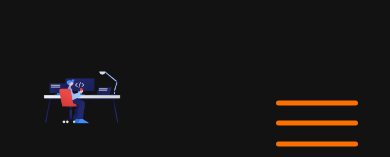
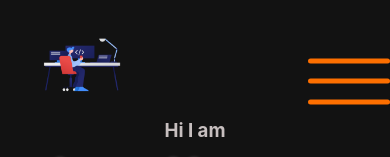
Before and after one commit to JesusVS760/website-program, a React (Vite) app: page / in a window 390 px wide. Shown: the top 157 px of the page. Built offline with nearby package versions, Linux system fonts and the light colour scheme.

Commit message:
hamburger menu

```diff
--- a/src/components/Navbar.css
+++ b/src/components/Navbar.css
@@ -92,7 +92,7 @@ a {
   }
   .off-screen-menu {
     display: block;
-    background-color: gray;
+    background-color: #1d1a1a;
     height: 100vh;
     width: 100%;
     max-width: 450px;
@@ -107,7 +107,15 @@ a {
     transition: 0.3s ease;
   }
   .off-screen-menu.active {
+    display: flex;
+    align-items: start;
+    justify-content: center;
+    flex-direction: column;
     right: 0;
+  }
+  .off-screen-menu.active a {
+    font-size: 1.5rem;
+    margin-left: 20px;
   }
   nav {
     padding: 1rem;
@@ -129,6 +137,7 @@ a {
     top: 50%;
     transform: translate(-50%, -50%);
     transition: 0.3s ease;
+    cursor: pointer;
   }
   .ham-menu span:nth-child(1) {
     top: 25%;
--- a/src/components/Navbar.jsx
+++ b/src/components/Navbar.jsx
@@ -7,27 +7,27 @@ const Navbar = () => {
 
   function toggleHamMenu() {
     console.log("Toggle hamburger menu");
-
     setIsHamMenuActive(!isHamMenuActive);
+    console.log("isHamMenuActive:", isHamMenuActive);
   }
 
   return (
     <div className="nav-container">
       <img src={Hero} alt="Hero" />
       <div className="navbar">
-        <div className={`ham-menu ${isHamMenuActive ? "active" : ""}`}>
-          <div className="off-screen-menu">
+        <div className={`off-screen-menu ${isHamMenuActive ? "active" : ""}`}>
+          <a className="home-button">Home</a>
           <a href="#page-1">About Me</a>
           <a href="#page-2">Experience</a>
           <a href="#page-3">Contact Me</a>
         </div>
-        </div>
-
+        <div className={`ham-menu ${isHamMenuActive ? "active" : ""}`}>
           <nav className="ham-menu" onClick={toggleHamMenu}>
             <span></span>
             <span></span>
             <span></span>
           </nav>
+        </div>
         <nav className="navbar-options">
           <a className="home-button">Home</a>
           <a href="#page-1">About Me</a>
```
Lines whose indentation alone changed are shown as unchanged.
